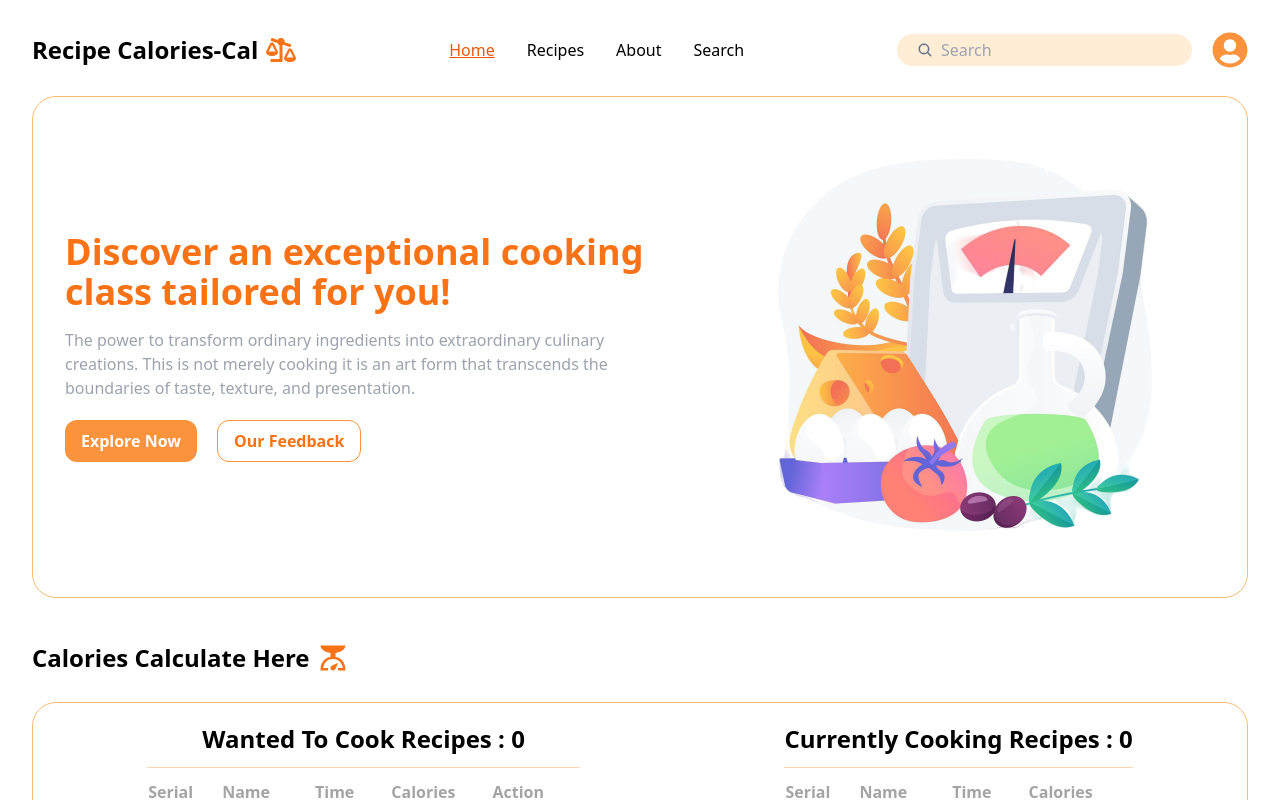
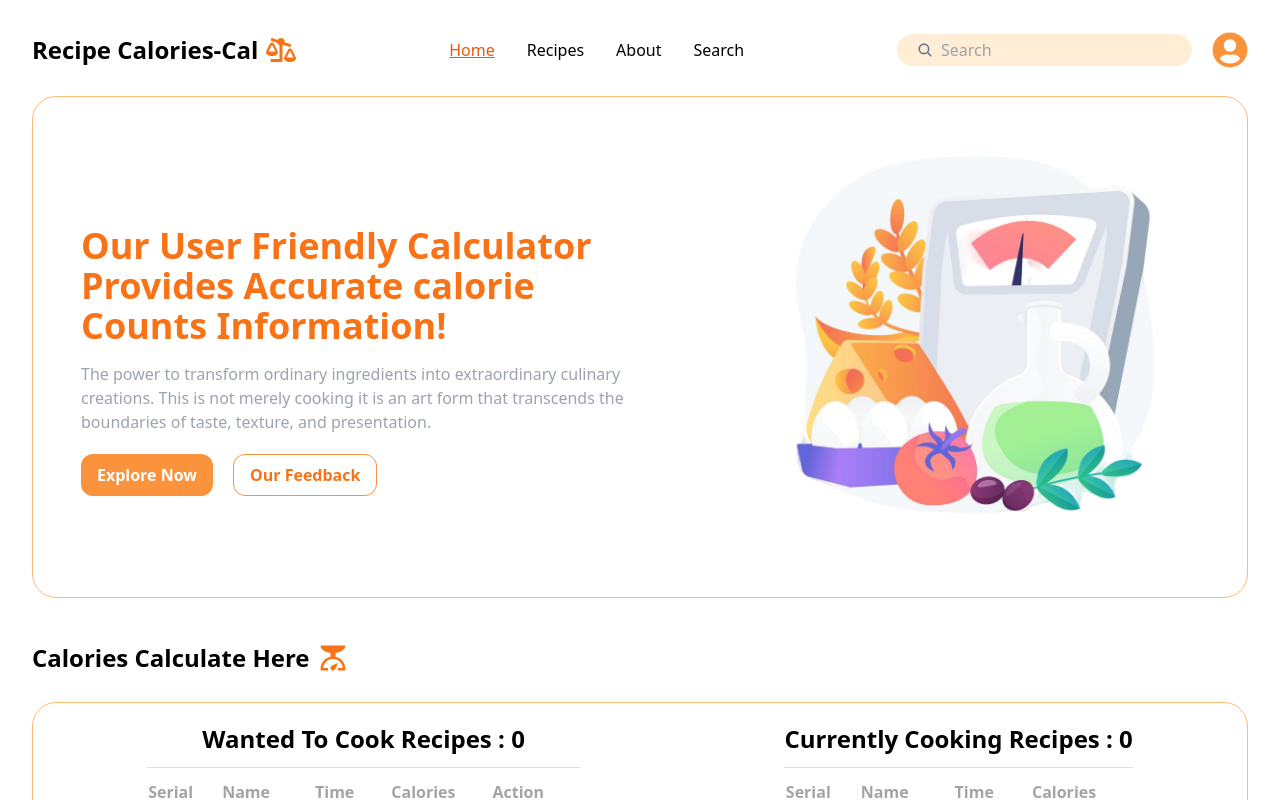
Before and after one commit to sadia-tasnim-dev/Calories-Calculator, a React (Vite) app in the folder recipies-calories-calculator/: page / in a window 1280 px wide. Shown: the top 800 px of the page. Built offline with nearby package versions, Linux system fonts and the light colour scheme.

Commit message:
footer and responsive implemented

```diff
--- a/recipies-calories-calculator/src/App.css
+++ /dev/null
@@ -1,6 +0,0 @@
-#root {
-  max-width: 1280px;
-  margin: 0 auto;
-  padding: 2rem;
-
-}
--- a/recipies-calories-calculator/src/App.jsx
+++ b/recipies-calories-calculator/src/App.jsx
@@ -1,19 +1,19 @@
 import { Toaster } from "sonner";
-import "./App.css";
 import { AllRecipes } from "./Components/All-Recipes/AllRecipes";
-
 import { Hero } from "./Components/Hero/Hero";
 import { Nav } from "./Components/Nav/Nav";
+import { Footer } from "./Components/Footer/Footer";
 
 function App() {
   return (
     <>
-      <Nav></Nav>
-      <div>
+      <div className="max-w-[1280px] mx-auto p-8">
+        <Nav></Nav>
         <Hero></Hero>
         <AllRecipes></AllRecipes>
         <Toaster richColors position="top-right"></Toaster>
       </div>
+      <Footer></Footer>
     </>
   );
 }
--- a/recipies-calories-calculator/src/Components/All-Recipes/AllRecipes.jsx
+++ b/recipies-calories-calculator/src/Components/All-Recipes/AllRecipes.jsx
@@ -42,7 +42,7 @@ export const AllRecipes = () => {
           <MdScale />
         </span>
       </h1>
-      <div className="flex justify-around border border-solid border-orange-300 rounded-3xl p-5">
+      <div className="flex flex-col justify-center lg:flex-row lg:justify-around border border-solid border-orange-300 rounded-3xl p-5">
         <WantCook
           addWantCook={addWantCook}
           AddCurrentCook={AddCurrentCook}
@@ -56,7 +56,7 @@ export const AllRecipes = () => {
           <MdOutlineFoodBank />
         </span>
       </h1>
-      <div className="grid grid-cols-3 gap-4  mt-7">
+      <div className="grid grid-cols-1 md:grid-cols-2 lg:grid-cols-3 gap-4  mt-7">
         {recipes.map((recipe) => (
           <Recipe
             key={recipe.recipeId}
--- a/recipies-calories-calculator/src/Components/CurrentCook/CurrentCook.jsx
+++ b/recipies-calories-calculator/src/Components/CurrentCook/CurrentCook.jsx
@@ -16,8 +16,8 @@ export const CurrentCook = ({ addCurrentCook }) => {
       <h1 className="text-center text-2xl font-semibold border-b border-orange-200 pb-3">
         Currently Cooking Recipes : {addCurrentCook.length}
       </h1>
-
-      <table className=" text-[#a5a4a4]">
+      <div className="w-full overflow-x-auto pb-3">
+        <table className=" text-[#a5a4a4] w-full">
           <thead>
             <th className="pr-7 py-3">Serial</th>
             <th className="pr-11 py-3">Name</th>
@@ -47,5 +47,6 @@ export const CurrentCook = ({ addCurrentCook }) => {
           </tbody>
         </table>
       </div>
+    </div>
   );
 };
--- /dev/null
+++ b/recipies-calories-calculator/src/Components/Footer/Footer.jsx
@@ -0,0 +1,55 @@
+import { FaInstagram } from "react-icons/fa6";
+import { FaLinkedinIn } from "react-icons/fa";
+import { FaFacebookF } from "react-icons/fa";
+import { FaTwitter } from "react-icons/fa";
+import { MdOutlinePhoneInTalk } from "react-icons/md";
+import { MdOutlineEmail } from "react-icons/md";
+
+export const Footer = () => {
+  return (
+    <div className="mt-8 bg-orange-400 p-16  ">
+      <div className="flex flex-col gap-7 md:flex-row md:gap-28">
+        <div>
+          <h1 className="text-center md:text-left playwrite text-white text-5xl font-bold mb-4">
+            Get In Touch
+          </h1>
+          <p className="text-center md:text-left text-neutral-200 mb-4">
+            Your feedback matters! Reach out to us with any questions,
+            suggestions, or inquiries about our recipe calorie calculator. We
+            are here to help you make informed choices about your nutrition and
+            cooking habits.
+          </p>
+          <div className="flex justify-center md:justify-start gap-3 mb-4">
+            <FaInstagram className="bg-white px-2 rounded-xl text-4xl text-orange-700" />
+
+            <FaLinkedinIn className="bg-white px-2 rounded-xl text-4xl text-orange-700" />
+            <FaFacebookF className="bg-white px-2 rounded-xl text-4xl text-orange-700" />
+            <FaTwitter className="bg-white px-2 rounded-xl text-4xl text-orange-700" />
+          </div>
+        </div>
+        <div className="flex flex-col  md:flex-row gap-7">
+          <div className="bg-orange-200 p-24 rounded-tl-3xl rounded-br-3xl relative  ">
+            <div className="flex flex-col px-6 py-16 justify-center text-end bg-orange-100  rounded-tl-3xl rounded-br-3xl bottom-3 right-3 -top-3 -left-3 absolute">
+              <div className="bg-white mx-auto w-fit p-2 rounded-xl text-xl text-orange-700 ">
+                <MdOutlinePhoneInTalk />
+              </div>
+              <h1 className="text-center text-orange-700 font-semibold text-nowrap mt-3">
+                Contact: 0171052876
+              </h1>
+            </div>
+          </div>
+          <div className="bg-orange-200 p-24 rounded-tl-3xl rounded-br-3xl relative  ">
+            <div className="flex flex-col px-8 py-16 justify-center text-end bg-orange-100  rounded-tl-3xl rounded-br-3xl bottom-3 right-3 -top-3 -left-3 absolute">
+              <div className="bg-white mx-auto w-fit p-2 rounded-xl text-xl text-orange-700 ">
+                <MdOutlineEmail />
+              </div>
+              <h1 className="text-center text-orange-700 font-semibold text-nowrap mt-3">
+                sadia@gmail.com
+              </h1>
+            </div>
+          </div>
+        </div>
+      </div>
+    </div>
+  );
+};
--- a/recipies-calories-calculator/src/Components/Hero/Hero.jsx
+++ b/recipies-calories-calculator/src/Components/Hero/Hero.jsx
@@ -1,25 +1,29 @@
 export const Hero = () => {
   return (
-    <div className="flex items-center px-8 justify-between gap-14 border border-solid border-orange-300 rounded-3xl mt-7">
-      <div>
-        <h1 className="text-4xl text-orange-500 font-bold mb-4">
-          Discover an exceptional cooking <br /> class tailored for you!
+    <div className=" flex flex-col min-[870px]:flex-row items-center px-8 justify-between  min-[870px]:gap-14 border border-solid border-orange-300 rounded-3xl mt-7">
+      <div className="pt-7 px-4 ">
+        <h1 className="text-center text-2xl md:text-4xl min-[870px]:text-left text-orange-500 font-bold mb-4">
+          Our User Friendly Calculator Provides Accurate calorie Counts
+          Information!
         </h1>
-        <p className="text-gray-400">
+        <p className="text-center min-[870px]:text-left text-gray-400">
           The power to transform ordinary ingredients into extraordinary
           culinary creations. This is not merely cooking it is an art form that
           transcends the boundaries of taste, texture, and presentation.
         </p>
-        <div className="flex mt-5 gap-5">
+        <div className="flex mt-5 gap-5 justify-center min-[870px]:justify-start">
           <button className="bg-orange-400 text-white px-4 py-2 rounded-xl font-semibold ">
             Explore Now
           </button>
-          <button className="border border-solid border-orange-400 text-orange-500 px-4 py-2 rounded-xl font-semibold">
+          <button className=" border border-solid border-orange-400 text-orange-500 px-4 py-2 rounded-xl font-semibold">
             Our Feedback
           </button>
         </div>
       </div>
-      <img className="h-[500px]" src="./../../../public/image/hero2.png" />
+      <img
+        className="w-full max-h-[500px] object-cover pb-5 "
+        src="./../../../public/image/hero2.png"
+      />
     </div>
   );
 };
--- a/recipies-calories-calculator/src/Components/Nav/Nav.jsx
+++ b/recipies-calories-calculator/src/Components/Nav/Nav.jsx
@@ -8,14 +8,14 @@ export const Nav = () => {
         <h1>Recipe Calories-Cal</h1>
         <FaBalanceScaleRight className="text-orange-500 text-3xl" />
       </div>
-      <ul className="flex gap-8 font-medium">
+      <ul className="hidden  lg:flex gap-8 font-medium">
         <li className="text-orange-600 underline">Home</li>
         <li>Recipes</li>
         <li>About</li>
         <li>Search</li>
       </ul>
       <div className="flex items-center gap-5">
-        <div className="flex gap-2 items-center bg-orange-100  px-5 py-1 rounded-full">
+        <div className="hidden  md:flex gap-2 items-center bg-orange-100  px-5 py-1 rounded-full">
           <IoSearch className="text-slate-500" />
           <input
             className="bg-transparent outline-none"
--- a/recipies-calories-calculator/src/Components/WantCook/WantCook.jsx
+++ b/recipies-calories-calculator/src/Components/WantCook/WantCook.jsx
@@ -4,12 +4,13 @@ export const WantCook = ({ addWantCook, AddCurrentCook, removeRecipe }) => {
     removeRecipe(recipe.recipeId);
   };
   return (
-    <div>
+    <div className="">
       <h1 className="text-center text-2xl font-semibold border-b border-orange-200 pb-3">
         Wanted To Cook Recipes : {addWantCook.length}
       </h1>
 
-      <table className=" text-[#a5a4a4]">
+      <div className="w-full overflow-x-auto pb-3">
+        <table className=" text-[#a5a4a4] w-full">
           <thead>
             <th className="pr-7 py-3">Serial</th>
             <th className="pr-11 py-3">Name</th>
@@ -40,5 +41,6 @@ export const WantCook = ({ addWantCook, AddCurrentCook, removeRecipe }) => {
           </tbody>
         </table>
       </div>
+    </div>
   );
 };
--- a/recipies-calories-calculator/src/index.css
+++ b/recipies-calories-calculator/src/index.css
@@ -1,3 +1,24 @@
 @tailwind base;
 @tailwind components;
 @tailwind utilities;
+
+@import url("https://fonts.googleapis.com/css2?family=Playwrite+NG+Modern:wght@100..400&display=swap");
+
+*::-webkit-scrollbar {
+  width: 8px;
+  height: 8px;
+}
+
+/* Track */
+*::-webkit-scrollbar-track {
+  border-radius: 100vh;
+  background: #f5e8da;
+}
+*::-webkit-scrollbar-thumb {
+  border-radius: 100vh;
+  background: #f3bc70;
+}
+
+.playwrite {
+  font-family: "Playwrite NG Modern", cursive;
+}
```
Lines whose indentation alone changed are shown as unchanged.
